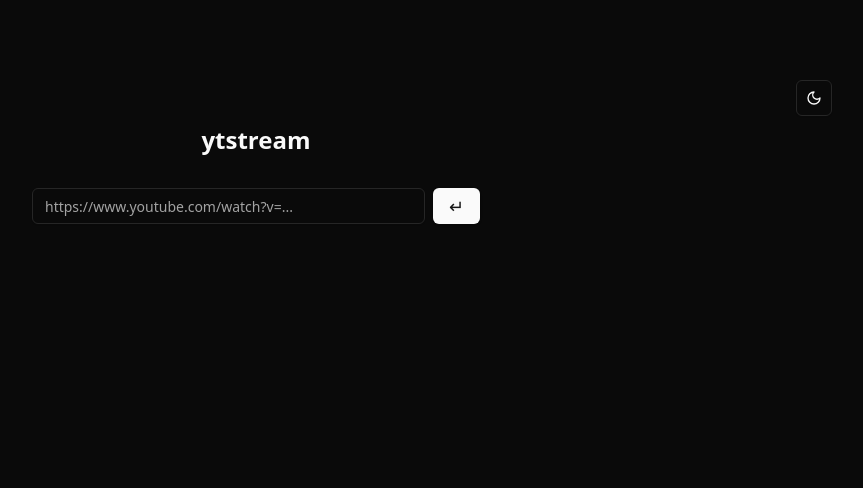
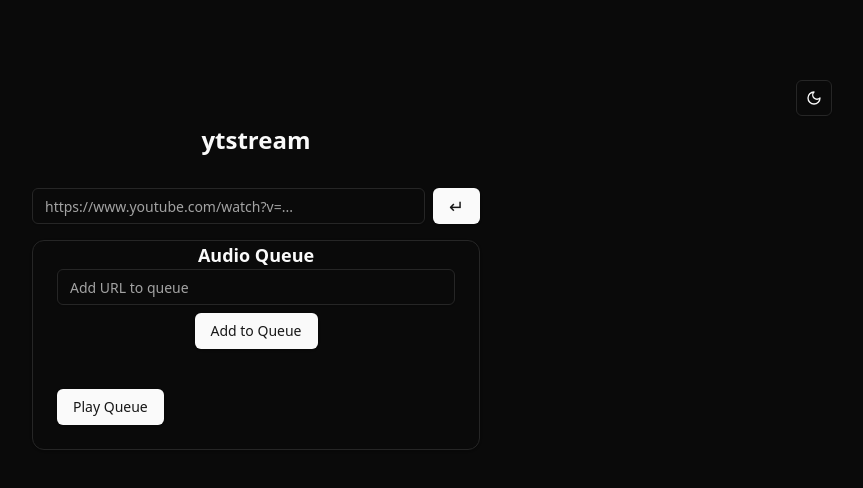
Before and after one commit to redHat-arko/ytstream, a React (Vite) app in the folder frontend/: page / in a window 1280 px wide. Shown: the top 488 px of the page, without its empty margins (384-1247 px from the left). Built offline with nearby package versions, Linux system fonts and the light colour scheme.

Commit message:
Add queue (not functional)

```diff
--- a/frontend/src/App.tsx
+++ b/frontend/src/App.tsx
@@ -5,6 +5,7 @@ import { ThemeProvider } from "@/components/theme-provider"
 import { ModeToggle } from './components/mode-toggle'
 import AudioInput from './components/audio-input'
 import AudioPlayer from './components/audio-player'
+import Queue from './components/queue'
 
 interface AudioData {
   stream_url: string
@@ -45,6 +46,7 @@ function App() {
           <div>
             <AudioInput url={url} setUrl={setUrl} handleFetchAudio={handleFetchAudio} loading={loading} />
           </div>
+          <Queue />
         </div>
         {(audioData || error) && (
           <div className="fixed bottom-10 left-0 right-0 max-w-md mx-auto">
--- /dev/null
+++ b/frontend/src/components/queue.tsx
@@ -0,0 +1,48 @@
+import React, { useState } from 'react'
+import { Card, CardContent, CardFooter } from "@/components/ui/card"
+import { Button } from "@/components/ui/button"
+import { Input } from "@/components/ui/input"
+
+const Queue: React.FC = () => {
+  const [url, setUrl] = useState('')
+  const [queue, setQueue] = useState<string[]>([])
+
+  const addToQueue = () => {
+    if (url) {
+      setQueue([...queue, url])
+      setUrl('')
+    }
+  }
+
+  const removeFromQueue = (index: number) => {
+    setQueue(queue.filter((_, i) => i !== index))
+  }
+
+  return (
+    <Card>
+      <CardContent>
+        <h2 className="text-lg font-semibold">Audio Queue</h2>
+        <Input
+          value={url}
+          onChange={(e) => setUrl(e.target.value)}
+          placeholder="Add URL to queue"
+          className="mb-2"
+        />
+        <Button onClick={addToQueue} className="mb-4">Add to Queue</Button>
+        <ul>
+          {queue.map((item, index) => (
+            <li key={index} className="flex justify-between items-center">
+              <span>{item}</span>
+              <Button onClick={() => removeFromQueue(index)} variant="destructive">Remove</Button>
+            </li>
+          ))}
+        </ul>
+      </CardContent>
+      <CardFooter>
+        <Button onClick={() => console.log(queue)}>Play Queue</Button>
+      </CardFooter>
+    </Card>
+  )
+}
+
+export default Queue
```
